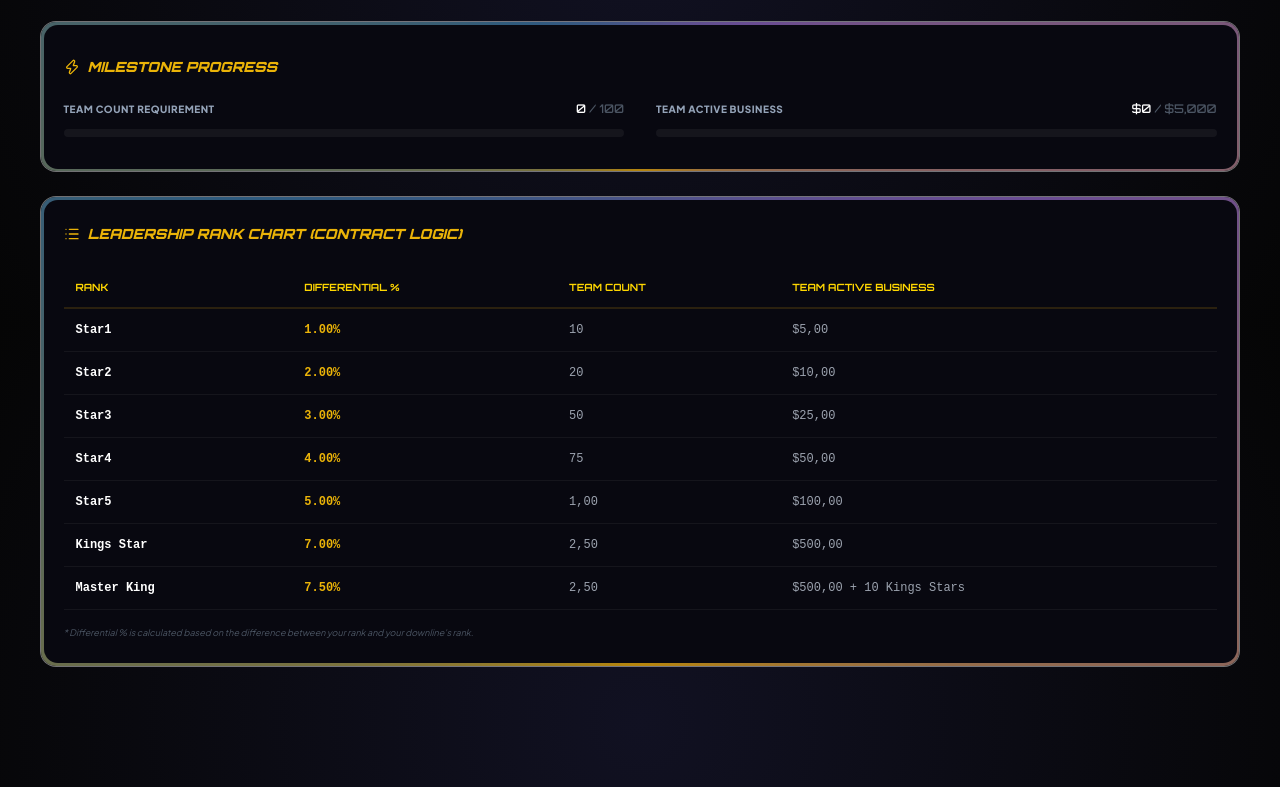
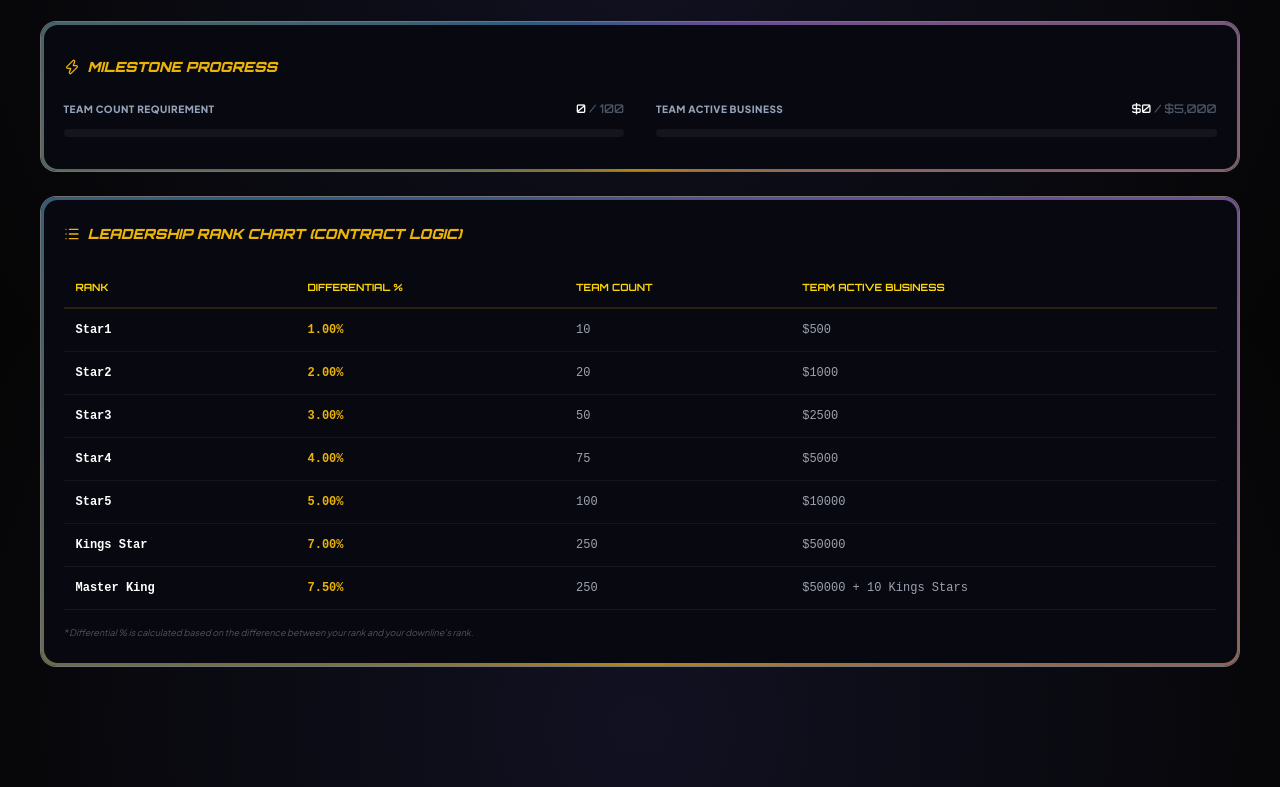
Before and after one commit to lumicsoft/impmoney, a plain HTML site: page leadership.html in a window 1280 px wide. Shown: the part 477-1264 px from the top of the page. Drawn offline with nearby package versions, Linux system fonts and the light colour scheme.

Commit message:
Update leadership.html

```diff
--- a/leadership.html
+++ b/leadership.html
@@ -99,13 +99,13 @@
                         <tr><th>Rank</th><th>Differential %</th><th>Team Count</th><th>Team Active Business</th></tr>
                     </thead>
                     <tbody class="text-gray-400">
-                        <tr><td class="text-white font-bold">Star1</td><td class="text-yellow-500 font-bold">1.00%</td><td>10</td><td>$5,00</td></tr>
-                        <tr><td class="text-white font-bold">Star2</td><td class="text-yellow-500 font-bold">2.00%</td><td>20</td><td>$10,00</td></tr>
-                        <tr><td class="text-white font-bold">Star3</td><td class="text-yellow-500 font-bold">3.00%</td><td>50</td><td>$25,00</td></tr>
-                        <tr><td class="text-white font-bold">Star4</td><td class="text-yellow-500 font-bold">4.00%</td><td>75</td><td>$50,00</td></tr>
-                        <tr><td class="text-white font-bold">Star5</td><td class="text-yellow-500 font-bold">5.00%</td><td>1,00</td><td>$100,00</td></tr>
-                        <tr><td class="text-white font-bold">Kings Star</td><td class="text-yellow-500 font-bold">7.00%</td><td>2,50</td><td>$500,00</td></tr>
-                        <tr><td class="text-white font-bold">Master King</td><td class="text-yellow-500 font-bold">7.50%</td><td>2,50</td><td>$500,00 + 10 Kings Stars</td></tr>
+                        <tr><td class="text-white font-bold">Star1</td><td class="text-yellow-500 font-bold">1.00%</td><td>10</td><td>$500</td></tr>
+                        <tr><td class="text-white font-bold">Star2</td><td class="text-yellow-500 font-bold">2.00%</td><td>20</td><td>$1000</td></tr>
+                        <tr><td class="text-white font-bold">Star3</td><td class="text-yellow-500 font-bold">3.00%</td><td>50</td><td>$2500</td></tr>
+                        <tr><td class="text-white font-bold">Star4</td><td class="text-yellow-500 font-bold">4.00%</td><td>75</td><td>$5000</td></tr>
+                        <tr><td class="text-white font-bold">Star5</td><td class="text-yellow-500 font-bold">5.00%</td><td>100</td><td>$10000</td></tr>
+                        <tr><td class="text-white font-bold">Kings Star</td><td class="text-yellow-500 font-bold">7.00%</td><td>250</td><td>$50000</td></tr>
+                        <tr><td class="text-white font-bold">Master King</td><td class="text-yellow-500 font-bold">7.50%</td><td>250</td><td>$50000 + 10 Kings Stars</td></tr>
                     </tbody>
                 </table>
             </div>
```
